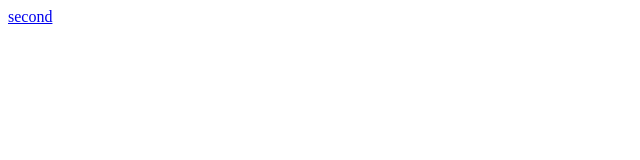
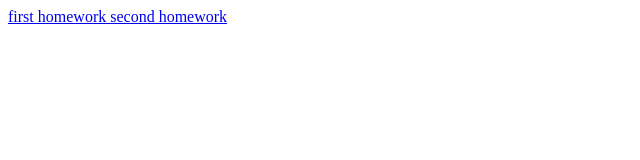
Before and after one commit to softzain/softzain.github.io, a plain HTML site: page index.html in a window 1280 px wide. Shown: the whole page, without its empty margins (0-640 px from the left). Drawn offline with Linux system fonts and the light colour scheme.

Commit message:
add first work

```diff
--- a/index.html
+++ b/index.html
@@ -5,8 +5,9 @@
 	<title>index</title>
 </head>
 <body>
-<a href="">
-<a href="0422journal.html"> second
+<a href="index_x.html">first homework
+</a>
+<a href="0422journal.html"> second homework
 </a>
 </body>
 </html>
```
